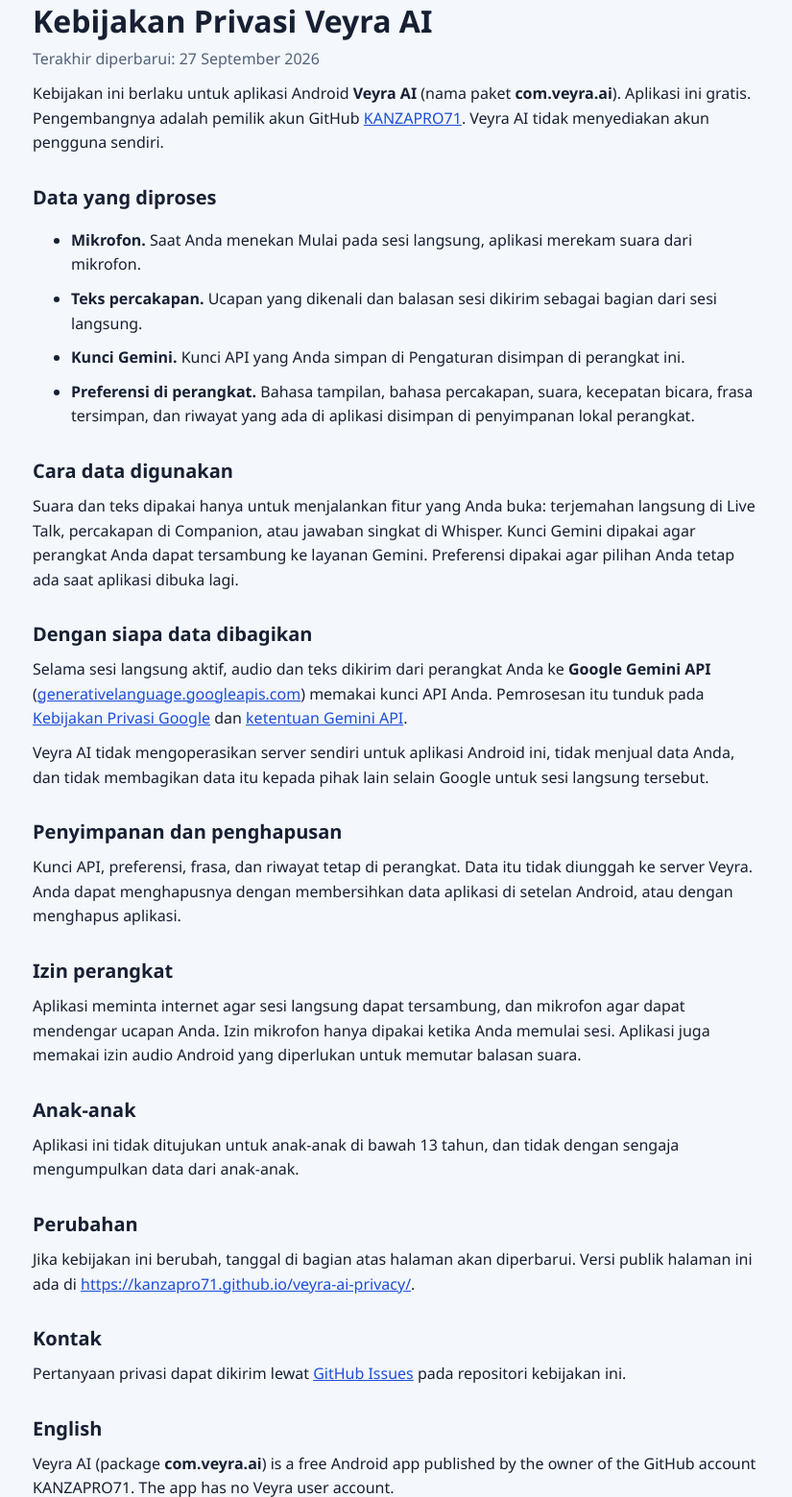
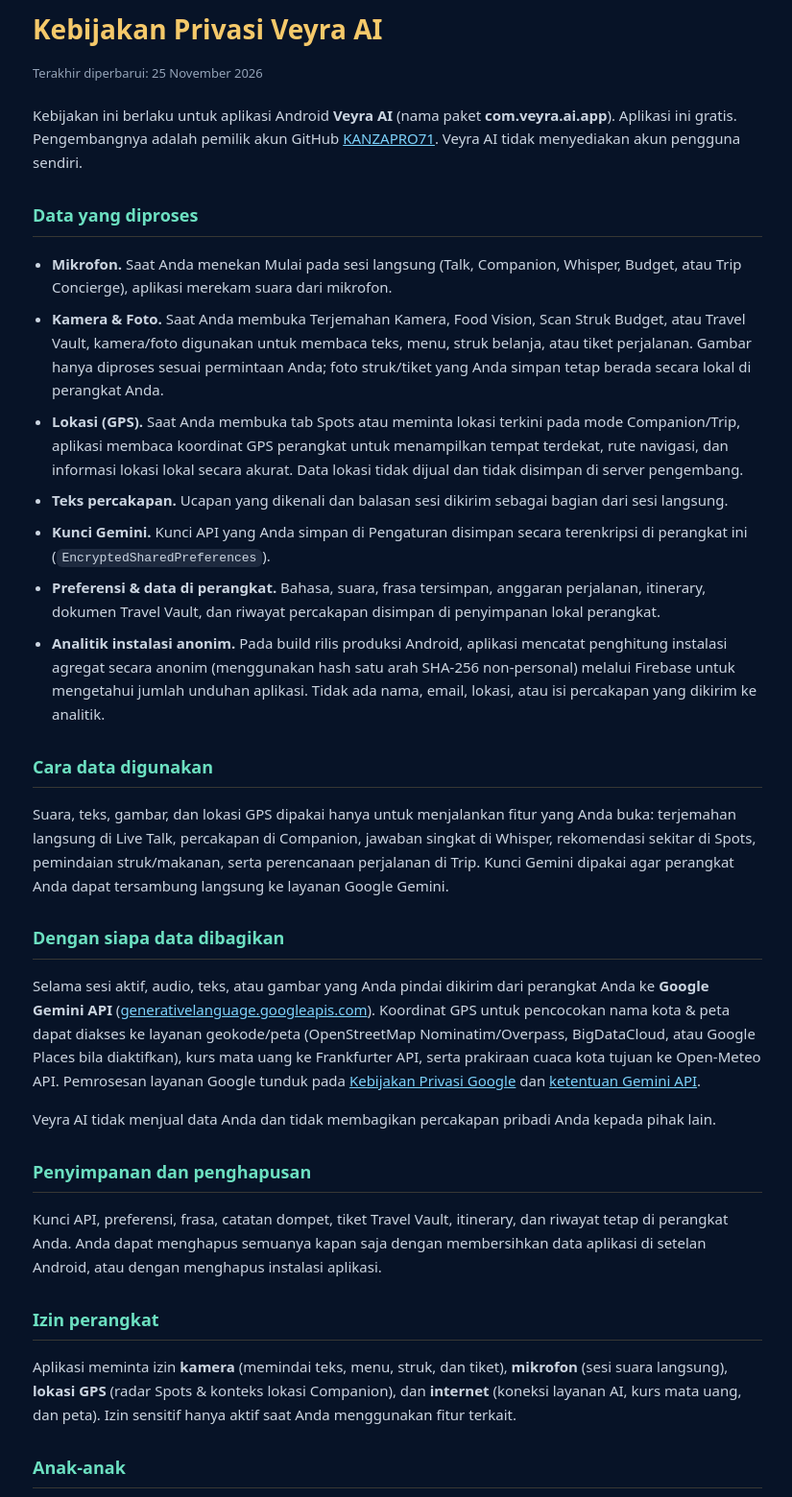
Before and after one commit to KANZAPRO71/veyra-ai-privacy, a plain HTML site: page index.html in a window 1280 px wide. Shown: the part 29-1589 px from the top of the page at 96% size, without its empty margins (226-1051 px from the left). Drawn offline with Linux system fonts and the light colour scheme.

Commit message:
Update Veyra AI privacy policy for com.veyra.ai.app (GPS, Firebase, Gemini 3.1, Open-Meteo)

```diff
--- a/index.html
+++ b/index.html
@@ -3,57 +3,50 @@
   <head>
     <meta charset="UTF-8" />
     <meta name="viewport" content="width=device-width, initial-scale=1.0" />
+    <meta name="theme-color" content="#071327" />
     <title>Kebijakan Privasi — Veyra AI</title>
-    <style>
-      body { margin: 0; background: #f4f7fb; color: #172033; font: 16px/1.6 "Segoe UI", sans-serif; }
-      main { max-width: 760px; margin: 0 auto; padding: 32px 20px 64px; }
-      h1 { font-size: 32px; line-height: 1.2; margin: 0 0 8px; }
-      h2 { font-size: 20px; margin: 28px 0 8px; }
-      p, li { margin: 0 0 10px; }
-      a { color: #1d4ed8; }
-      .meta { color: #52627a; }
-    </style>
+    <style>body{margin:0;background:#071327;color:#e2e8f0;font-family:system-ui,-apple-system,'Segoe UI',Roboto,sans-serif;line-height:1.65}main{max-width:760px;margin:0 auto;padding:36px 20px 64px}h1{color:#f5c96a;font-size:28px;margin:0 0 8px}h2{color:#6ce0c1;font-size:18px;margin:28px 0 8px;border-bottom:1px solid rgba(245,201,106,.2);padding-bottom:6px}p,li{font-size:15px;color:#cbd5e1}ul{padding-left:20px}li{margin-bottom:8px}a{color:#7dd3fc}.privacy-meta{color:#94a3b8;font-size:13px;margin-bottom:20px}code{background:rgba(148,163,184,.16);padding:2px 6px;border-radius:6px;font-size:13px}</style>
   </head>
-  <body>
-    <main>
+  <body class="privacy-page">
+    <main class="privacy-main">
       <h1>Kebijakan Privasi Veyra AI</h1>
-      <p class="meta">Terakhir diperbarui: 27 September 2026</p>
-      <p>Kebijakan ini berlaku untuk aplikasi Android <strong>Veyra AI</strong> (nama paket <strong>com.veyra.ai</strong>). Aplikasi ini gratis. Pengembangnya adalah pemilik akun GitHub <a href="https://github.com/KANZAPRO71">KANZAPRO71</a>. Veyra AI tidak menyediakan akun pengguna sendiri.</p>
+      <p class="privacy-meta">Terakhir diperbarui: 25 November 2026</p>
+      <p>Kebijakan ini berlaku untuk aplikasi Android <strong>Veyra AI</strong> (nama paket <strong>com.veyra.ai.app</strong>). Aplikasi ini gratis. Pengembangnya adalah pemilik akun GitHub <a href="https://github.com/KANZAPRO71">KANZAPRO71</a>. Veyra AI tidak menyediakan akun pengguna sendiri.</p>
 
       <h2>Data yang diproses</h2>
       <ul>
-        <li><strong>Mikrofon.</strong> Saat Anda menekan Mulai pada sesi langsung, aplikasi merekam suara dari mikrofon.</li>
+        <li><strong>Mikrofon.</strong> Saat Anda menekan Mulai pada sesi langsung (Talk, Companion, Whisper, Budget, atau Trip Concierge), aplikasi merekam suara dari mikrofon.</li>
+        <li><strong>Kamera &amp; Foto.</strong> Saat Anda membuka Terjemahan Kamera, Food Vision, Scan Struk Budget, atau Travel Vault, kamera/foto digunakan untuk membaca teks, menu, struk belanja, atau tiket perjalanan. Gambar hanya diproses sesuai permintaan Anda; foto struk/tiket yang Anda simpan tetap berada secara lokal di perangkat Anda.</li>
+        <li><strong>Lokasi (GPS).</strong> Saat Anda membuka tab Spots atau meminta lokasi terkini pada mode Companion/Trip, aplikasi membaca koordinat GPS perangkat untuk menampilkan tempat terdekat, rute navigasi, dan informasi lokasi lokal secara akurat. Data lokasi tidak dijual dan tidak disimpan di server pengembang.</li>
         <li><strong>Teks percakapan.</strong> Ucapan yang dikenali dan balasan sesi dikirim sebagai bagian dari sesi langsung.</li>
-        <li><strong>Kunci Gemini.</strong> Kunci API yang Anda simpan di Pengaturan disimpan di perangkat ini.</li>
-        <li><strong>Preferensi di perangkat.</strong> Bahasa tampilan, bahasa percakapan, suara, kecepatan bicara, frasa tersimpan, dan riwayat yang ada di aplikasi disimpan di penyimpanan lokal perangkat.</li>
+        <li><strong>Kunci Gemini.</strong> Kunci API yang Anda simpan di Pengaturan disimpan secara terenkripsi di perangkat ini (<code>EncryptedSharedPreferences</code>).</li>
+        <li><strong>Preferensi &amp; data di perangkat.</strong> Bahasa, suara, frasa tersimpan, anggaran perjalanan, itinerary, dokumen Travel Vault, dan riwayat percakapan disimpan di penyimpanan lokal perangkat.</li>
+        <li><strong>Analitik instalasi anonim.</strong> Pada build rilis produksi Android, aplikasi mencatat penghitung instalasi agregat secara anonim (menggunakan hash satu arah SHA-256 non-personal) melalui Firebase untuk mengetahui jumlah unduhan aplikasi. Tidak ada nama, email, lokasi, atau isi percakapan yang dikirim ke analitik.</li>
       </ul>
 
       <h2>Cara data digunakan</h2>
-      <p>Suara dan teks dipakai hanya untuk menjalankan fitur yang Anda buka: terjemahan langsung di Live Talk, percakapan di Companion, atau jawaban singkat di Whisper. Kunci Gemini dipakai agar perangkat Anda dapat tersambung ke layanan Gemini. Preferensi dipakai agar pilihan Anda tetap ada saat aplikasi dibuka lagi.</p>
+      <p>Suara, teks, gambar, dan lokasi GPS dipakai hanya untuk menjalankan fitur yang Anda buka: terjemahan langsung di Live Talk, percakapan di Companion, jawaban singkat di Whisper, rekomendasi sekitar di Spots, pemindaian struk/makanan, serta perencanaan perjalanan di Trip. Kunci Gemini dipakai agar perangkat Anda dapat tersambung langsung ke layanan Google Gemini.</p>
 
       <h2>Dengan siapa data dibagikan</h2>
-      <p>Selama sesi langsung aktif, audio dan teks dikirim dari perangkat Anda ke <strong>Google Gemini API</strong> (<a href="https://generativelanguage.googleapis.com">generativelanguage.googleapis.com</a>) memakai kunci API Anda. Pemrosesan itu tunduk pada <a href="https://policies.google.com/privacy">Kebijakan Privasi Google</a> dan <a href="https://ai.google.dev/gemini-api/terms">ketentuan Gemini API</a>.</p>
-      <p>Veyra AI tidak mengoperasikan server sendiri untuk aplikasi Android ini, tidak menjual data Anda, dan tidak membagikan data itu kepada pihak lain selain Google untuk sesi langsung tersebut.</p>
+      <p>Selama sesi aktif, audio, teks, atau gambar yang Anda pindai dikirim dari perangkat Anda ke <strong>Google Gemini API</strong> (<a href="https://generativelanguage.googleapis.com">generativelanguage.googleapis.com</a>). Koordinat GPS untuk pencocokan nama kota &amp; peta dapat diakses ke layanan geokode/peta (OpenStreetMap Nominatim/Overpass, BigDataCloud, atau Google Places bila diaktifkan), kurs mata uang ke Frankfurter API, serta prakiraan cuaca kota tujuan ke Open-Meteo API. Pemrosesan layanan Google tunduk pada <a href="https://policies.google.com/privacy">Kebijakan Privasi Google</a> dan <a href="https://ai.google.dev/gemini-api/terms">ketentuan Gemini API</a>.</p>
+      <p>Veyra AI tidak menjual data Anda dan tidak membagikan percakapan pribadi Anda kepada pihak lain.</p>
 
       <h2>Penyimpanan dan penghapusan</h2>
-      <p>Kunci API, preferensi, frasa, dan riwayat tetap di perangkat. Data itu tidak diunggah ke server Veyra. Anda dapat menghapusnya dengan membersihkan data aplikasi di setelan Android, atau dengan menghapus aplikasi.</p>
+      <p>Kunci API, preferensi, frasa, catatan dompet, tiket Travel Vault, itinerary, dan riwayat tetap di perangkat Anda. Anda dapat menghapus semuanya kapan saja dengan membersihkan data aplikasi di setelan Android, atau dengan menghapus instalasi aplikasi.</p>
 
       <h2>Izin perangkat</h2>
-      <p>Aplikasi meminta internet agar sesi langsung dapat tersambung, dan mikrofon agar dapat mendengar ucapan Anda. Izin mikrofon hanya dipakai ketika Anda memulai sesi. Aplikasi juga memakai izin audio Android yang diperlukan untuk memutar balasan suara.</p>
+      <p>Aplikasi meminta izin <strong>kamera</strong> (memindai teks, menu, struk, dan tiket), <strong>mikrofon</strong> (sesi suara langsung), <strong>lokasi GPS</strong> (radar Spots &amp; konteks lokasi Companion), dan <strong>internet</strong> (koneksi layanan AI, kurs mata uang, dan peta). Izin sensitif hanya aktif saat Anda menggunakan fitur terkait.</p>
 
       <h2>Anak-anak</h2>
-      <p>Aplikasi ini tidak ditujukan untuk anak-anak di bawah 13 tahun, dan tidak dengan sengaja mengumpulkan data dari anak-anak.</p>
+      <p>Aplikasi ini tidak ditujukan untuk anak-anak di bawah 13 tahun, dan tidak dengan sengaja mengumpulkan data pribadi dari anak-anak.</p>
 
-      <h2>Perubahan</h2>
-      <p>Jika kebijakan ini berubah, tanggal di bagian atas halaman akan diperbarui. Versi publik halaman ini ada di <a href="https://kanzapro71.github.io/veyra-ai-privacy/">https://kanzapro71.github.io/veyra-ai-privacy/</a>.</p>
-
-      <h2>Kontak</h2>
-      <p>Pertanyaan privasi dapat dikirim lewat <a href="https://github.com/KANZAPRO71/veyra-ai-privacy/issues">GitHub Issues</a> pada repositori kebijakan ini.</p>
+      <h2>Perubahan &amp; Kontak</h2>
+      <p>Versi publik halaman ini ada di <a href="https://kanzapro71.github.io/veyra-ai-privacy/">https://kanzapro71.github.io/veyra-ai-privacy/</a>. Pertanyaan privasi dapat dikirim lewat <a href="https://github.com/KANZAPRO71/veyra-ai-privacy/issues">GitHub Issues</a>.</p>
 
       <h2>English</h2>
-      <p>Veyra AI (package <strong>com.veyra.ai</strong>) is a free Android app published by the owner of the GitHub account KANZAPRO71. The app has no Veyra user account.</p>
-      <p>When you start a live session, microphone audio and conversation text are sent from your device to the Google Gemini API using the Gemini API key you save in Settings. That key, along with language, voice, saved phrases, and on-device history, stays in local storage on your device. Veyra does not run its own server for this Android app, does not sell your data, and does not share it with anyone other than Google for that live session. Google's handling of the session is covered by Google's privacy policy and the Gemini API terms.</p>
-      <p>You can remove on-device data by clearing the app's storage or uninstalling it. The app is not directed at children under 13. Privacy questions: <a href="https://github.com/KANZAPRO71/veyra-ai-privacy/issues">GitHub Issues</a>.</p>
+      <p>Veyra AI (package <strong>com.veyra.ai.app</strong>) is a free Android app published by the owner of the GitHub account KANZAPRO71. The app has no Veyra user account.</p>
+      <p>When you start a live session, microphone audio, text, or scanned images (camera translation, food menu, receipts, or travel tickets) are sent from your device to the Google Gemini API. Device GPS location (<code>ACCESS_FINE_LOCATION</code>) is used exclusively to discover nearby places in Spots, fill your current city in Trip, and answer location queries in Companion; coordinates may be sent to mapping/geocoding services (OpenStreetMap/BigDataCloud or optional Google Places) strictly to resolve place names and nearby POIs. On production Android release builds, an anonymized one-way hashed install counter is sent to Firebase solely to track aggregate app downloads with zero personal data. Your API key (stored via Android EncryptedSharedPreferences), preferences, saved phrases, budget ledger, itineraries, Travel Vault documents, and history remain locally on your device. Veyra does not sell your data.</p>
+      <p>You can remove all on-device data by clearing the app's storage or uninstalling it. The app is not directed at children under 13. Privacy questions: <a href="https://github.com/KANZAPRO71/veyra-ai-privacy/issues">GitHub Issues</a>.</p>
     </main>
   </body>
 </html>
```
